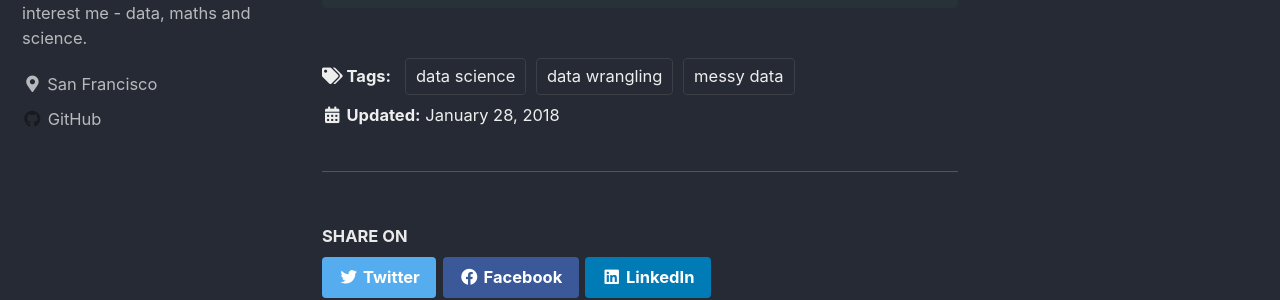
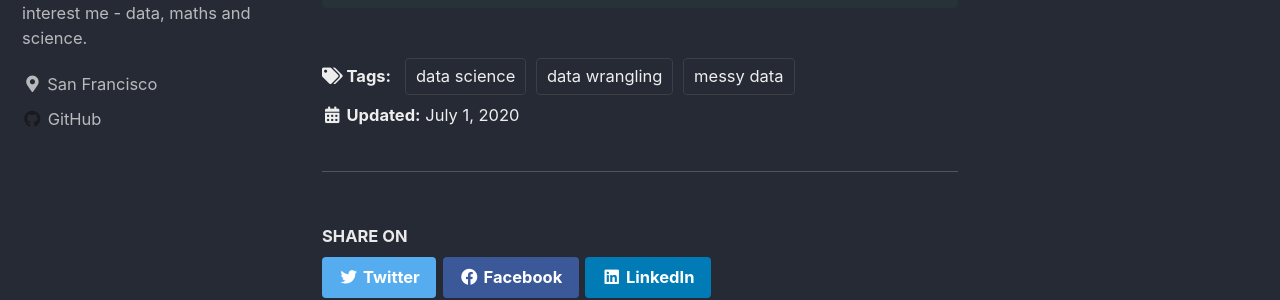
Before and after one commit to thgautham/th-gautham.github.io, a Jekyll site: the page built from _posts/2020-07-01-examples-ml-applications.md, in a window 1280 px wide and 900 px high, scrolled down 2108 px. Shown: the part 247-547 px from the top of the window. Built offline with Jekyll 4.4.1, drawn with Linux system fonts in a browser that asks for light colours; cached includes are drawn as plain includes.

Commit message:
page edits

```diff
--- a/_posts/2020-07-01-examples-ml-applications.md
+++ b/_posts/2020-07-01-examples-ml-applications.md
@@ -1,11 +1,10 @@
 ---
 title: "Examples of ML applications"
-date: 2018-01-28
+date: 2020-07-01
 tags: [data wrangling, data science, messy data]
 header:
   image: "images/space-background.jpg"
 excerpt: "Data Wrangling, Data Science, Messy Data"
-mathjax: "true"
 ---
 
 ## Examples of Applications
```
